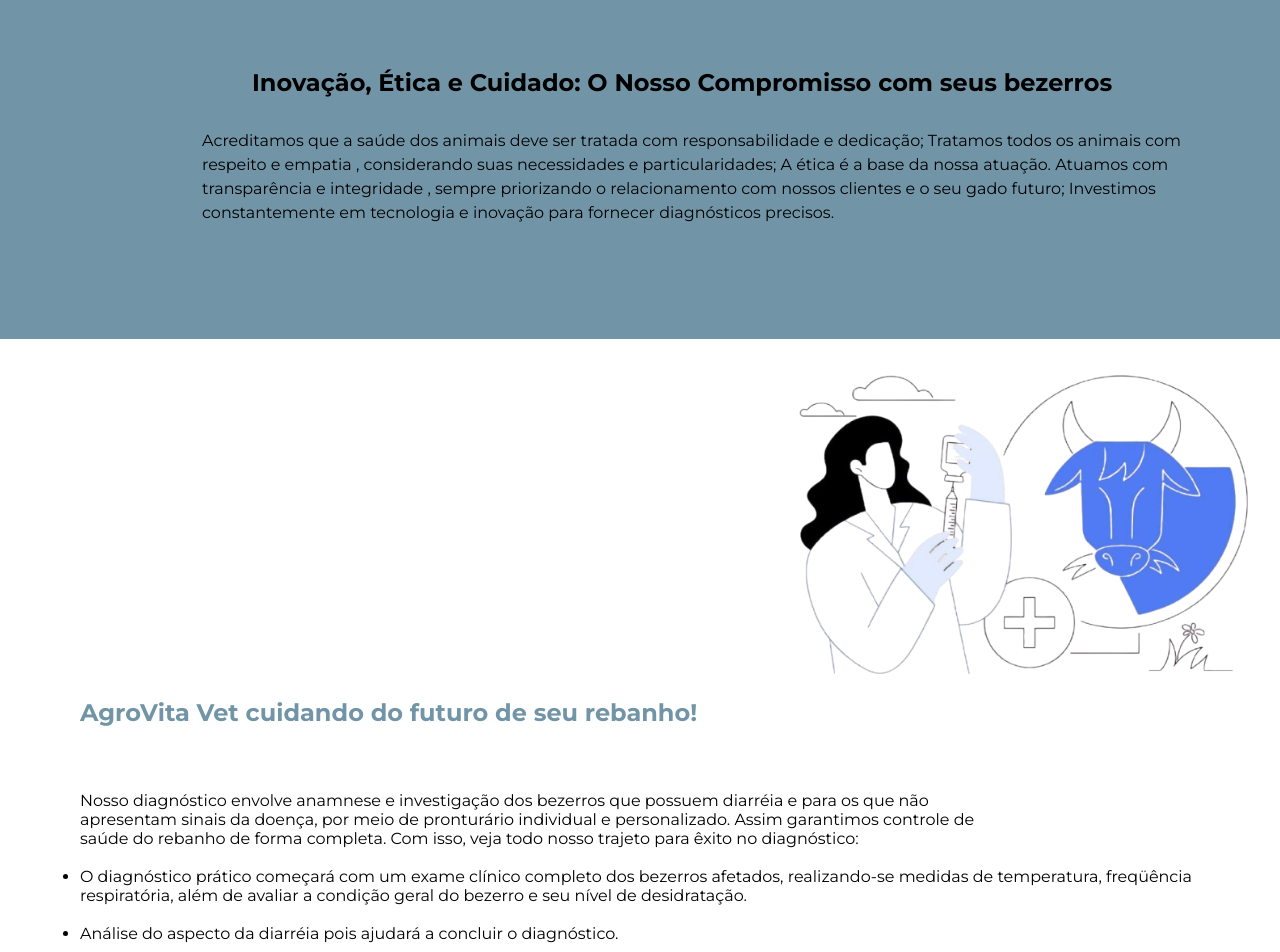
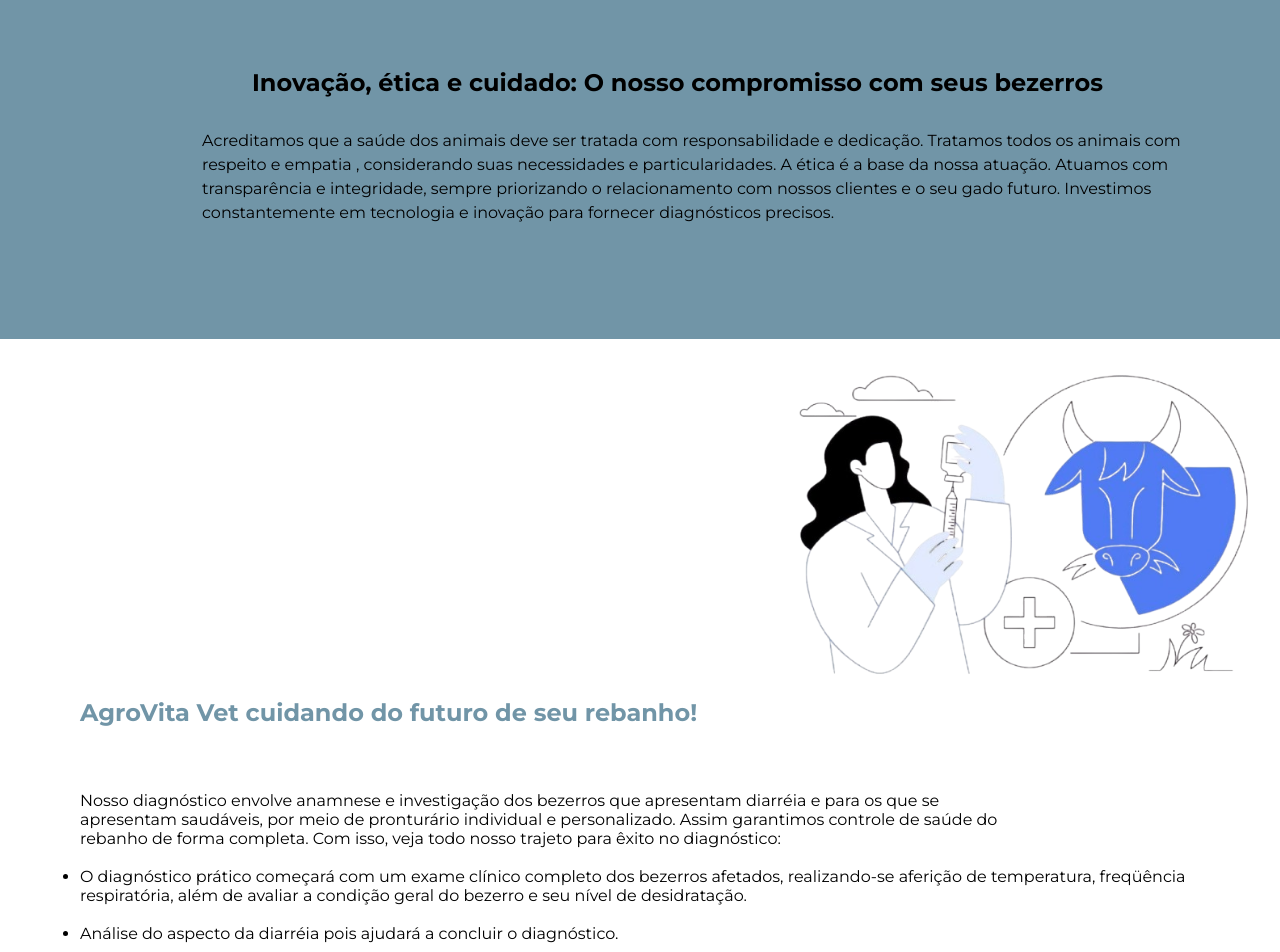
Before and after one commit to Anagafcode/siteagrovitavet, a plain HTML site: page index.html in a window 1280 px wide. Shown: the part 760-1712 px from the top of the page. Drawn offline with Linux system fonts and the light colour scheme.

Commit message:
Atualização gramatical

```diff
--- a/index.html
+++ b/index.html
@@ -41,10 +41,10 @@
         <!--VALORES-->
         <section id="valores">
         <div>
-            <h2 class="val"> Inovação, Ética e Cuidado: O Nosso Compromisso com seus bezerros</h2>
-            <p class="paragrafo">Acreditamos que a saúde dos animais deve ser tratada com responsabilidade e dedicação;
-                Tratamos todos os animais com respeito e empatia , considerando suas necessidades e particularidades;
-                A ética é a base da nossa atuação. Atuamos com transparência e integridade , sempre priorizando o relacionamento com nossos clientes e o seu gado futuro;
+            <h2 class="val"> Inovação, ética e cuidado: O nosso compromisso com seus bezerros</h2>
+            <p class="paragrafo">Acreditamos que a saúde dos animais deve ser tratada com responsabilidade e dedicação.
+                Tratamos todos os animais com respeito e empatia , considerando suas necessidades e particularidades.
+                A ética é a base da nossa atuação. Atuamos com transparência e integridade, sempre priorizando o relacionamento com nossos clientes e o seu gado futuro.
                 Investimos constantemente em tecnologia e inovação para fornecer diagnósticos precisos.
             </p>
         </div>
@@ -56,10 +56,10 @@
            <img src="imagens/diagnostico.png" alt="Imagem">
         </div>
         <h2 class="nostico"> AgroVita Vet cuidando do futuro de seu rebanho!</h2>
-        <p class="nosso"> Nosso diagnóstico envolve anamnese e investigação dos bezerros que possuem diarréia e para os que não apresentam sinais da doença, por meio de pronturário individual e personalizado. Assim garantimos controle de saúde do rebanho de forma completa. Com isso, veja todo nosso trajeto para êxito no diagnóstico:</p> <br>
+        <p class="nosso"> Nosso diagnóstico envolve anamnese e investigação dos bezerros que apresentam diarréia e para os que se apresentam saudáveis, por meio de pronturário individual e personalizado. Assim garantimos controle de saúde do rebanho de forma completa. Com isso, veja todo nosso trajeto para êxito no diagnóstico:</p> <br>
             <ul>
                 <li>
-                    O diagnóstico prático começará com um exame clínico completo dos bezerros afetados, realizando-se medidas de temperatura, freqüência respiratória, além de avaliar a condição geral do bezerro e seu nível de desidratação.
+                    O diagnóstico prático começará com um exame clínico completo dos bezerros afetados, realizando-se aferição de temperatura, freqüência respiratória, além de avaliar a condição geral do bezerro e seu nível de desidratação.
                 </li> <br>
                 <li> Análise do aspecto da diarréia pois ajudará a concluir o diagnóstico. </li> <br>
                 <li> Realizaremos a coleta das fezes para análise laboratorial para assim possuirmos maior direcionamento da causa da diarréia e partimos para o seu devido tratamento.</li> <br>
@@ -75,9 +75,9 @@
             <p> Como tratamento, incluiremos:</p> <br>
                 <ol>
                    <li> <strong> Reposição de Fluidos e Eletrólitos; </strong></li> <br>
-                        <p> A diarreia em bezerros frequentemente resulta em desidratação. A reposição de líquidos é uma das intervenções mais importantes</p> <br>
+                        <p> A diarreia em bezerros frequentemente resulta em desidratação. A reposição de líquidos é uma das intervenções mais importantes.</p> <br>
                         <li> <strong> Antibióticos; </li> </strong> <br>
-                            <p>  Para os casos de diarréia bacteriana, é de extrema importância combatermos as bactérias com fármacos </p> <br>
+                            <p>  Para os casos de diarréia bacteriana, é de extrema importância combatermos as bactérias com fármacos. </p> <br>
                             <li> <strong> Protetores de mucosas; </strong> </li> <br>
                           <p>Esses produtos podem ajudar a proteger a mucosa intestinal e a reduzir a frequência das fezes.</p> <br>
                             <li> <strong> Suspensão do leite;</strong> </li> <br>
```
